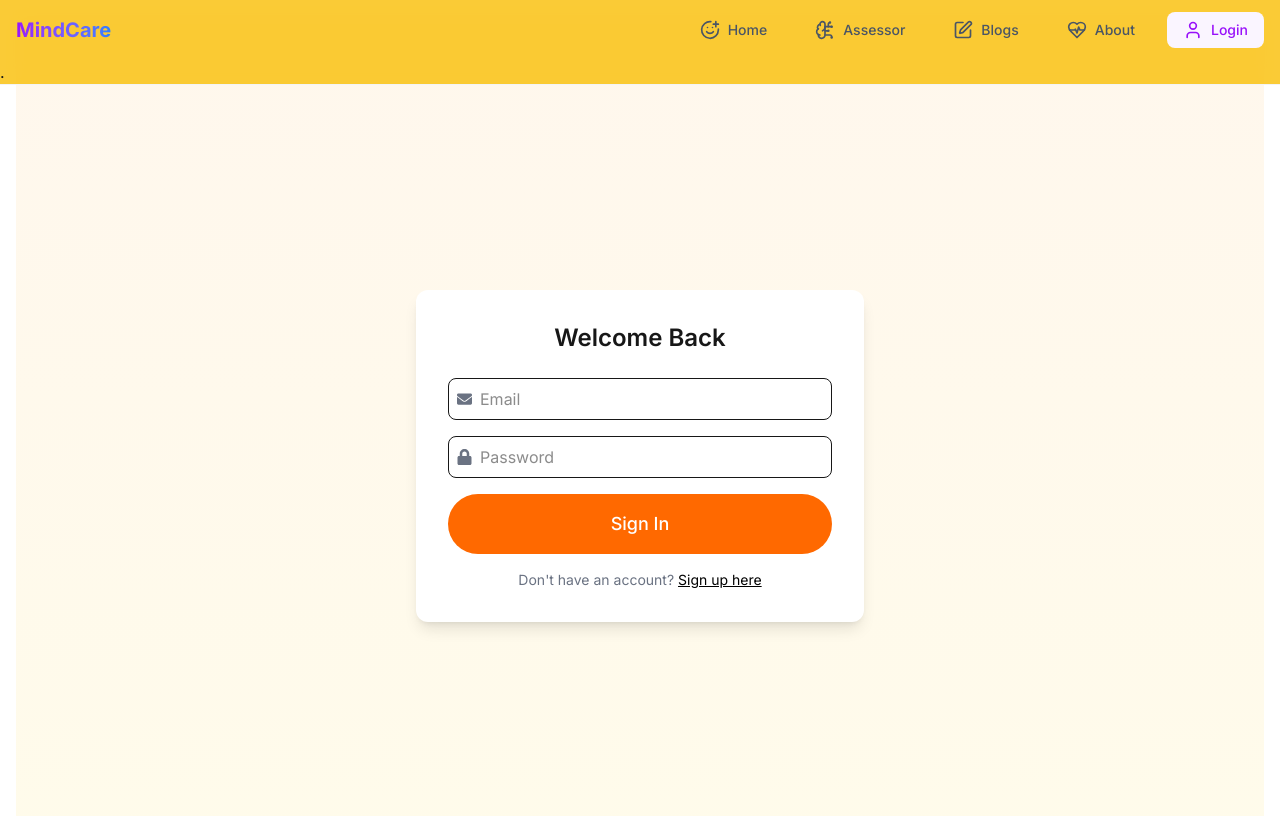
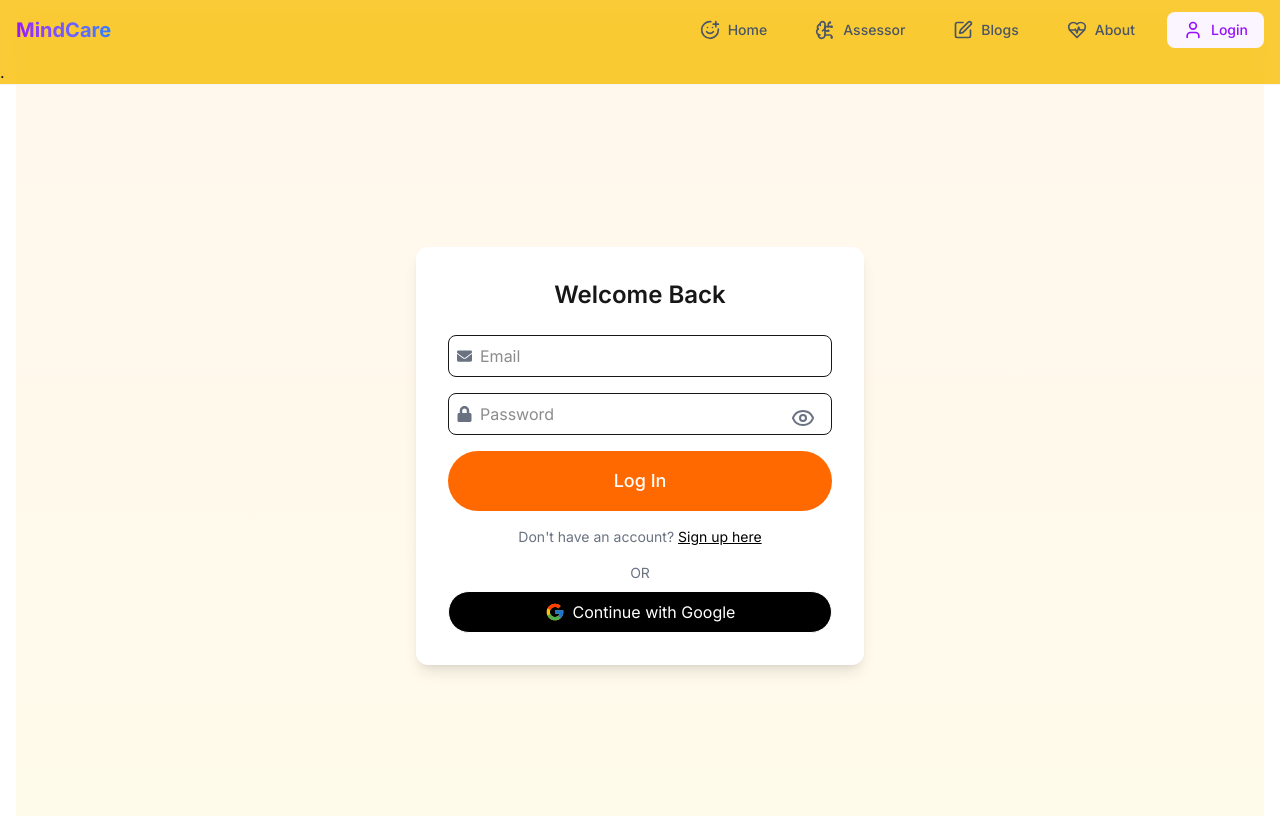
Before and after one commit to joynous/MindCare, a Next.js app: page /login in a window 1280 px wide. Built offline with nearby package versions, Linux system fonts and the light colour scheme.

Commit message:
Login and sign up logic added

```diff
--- /dev/null
+++ b/src/app/api/login/route.ts
@@ -0,0 +1,53 @@
+import { NextResponse } from "next/server";
+import clientPromise from "../../lib/mongodb";
+import bcrypt from "bcryptjs";
+
+export async function POST(request: Request) {
+  try {
+    const { email, password } = await request.json();
+
+    if (!email || !password) {
+      return NextResponse.json(
+        { message: "Email and password are required" },
+        { status: 400 }
+      );
+    }
+
+    const client = await clientPromise;
+    const db = client.db("test");
+
+    const user = await db.collection("users").findOne({
+      "personal_info.email": email,
+    });
+
+    if (!user) {
+      return NextResponse.json(
+        { message: "User not found" },
+        { status: 404 }
+      );
+    }
+
+    const isPasswordValid = await bcrypt.compare(
+      password,
+      user.personal_info.password
+    );
+
+    if (!isPasswordValid) {
+      return NextResponse.json(
+        { message: "Invalid password" },
+        { status: 401 }
+      );
+    }
+
+    return NextResponse.json(
+      { message: "Login successful", user: { email: user.personal_info.email } },
+      { status: 200 }
+    );
+  } catch (error) {
+    console.error("Error during login:", error);
+    return NextResponse.json(
+      { message: "Internal server error" },
+      { status: 500 }
+    );
+  }
+}
--- a/src/app/login/page.tsx
+++ b/src/app/login/page.tsx
@@ -1,19 +1,60 @@
 "use client";
 
-import { useState } from 'react';
-import { FaEnvelope, FaLock } from 'react-icons/fa';
+import { useState } from "react";
+import { FaEnvelope, FaLock } from "react-icons/fa";
+import { useRouter } from "next/navigation";
+import toast from "react-hot-toast";
+import { Eye, EyeOff } from "lucide-react";
+import { FcGoogle } from "react-icons/fc";
+
 
 export default function Login() {
-  const [email, setEmail] = useState('');
-  const [password, setPassword] = useState('');
-  const [error, setError] = useState('');
+  const [email, setEmail] = useState("");
+  const [password, setPassword] = useState("");
+  const [passwordVisible, setPasswordVisible] = useState(false);
+  const [error, setError] = useState("");
+  const [loading, setLoading] = useState(false);
+  const router = useRouter();
 
-  const handleLogin = () => {
+  const handleGoogleSignIn = () => {
+    toast.success("Google sign-in clicked!");
+  };
+
+  const handleLogin = async () => {
     if (!email || !password) {
-      setError('Both fields are required');
-    } else {
-      setError('');
-      console.log('Logging in with:', { email, password });
+      setError("Both fields are required");
+      return;
+    }
+
+    setLoading(true);
+    setError("");
+
+    try {
+      const response = await fetch("/api/login", {
+        method: "POST",
+        headers: {
+          "Content-Type": "application/json",
+        },
+        body: JSON.stringify({ email, password }),
+      });
+
+      if (!response.ok) {
+        const errorData = await response.json();
+        throw new Error(errorData.message || "Login failed");
+      }
+
+      const data = await response.json();
+      console.log("Login successful:", data);
+
+      toast.success("Login successful!");
+
+      router.push("/");
+    } catch (error) {
+      console.error("Error during login:", error);
+      setError(error instanceof Error ? error.message : "Login failed");
+      toast.error("Login failed. Please try again.");
+    } finally {
+      setLoading(false);
     }
   };
 
@@ -35,19 +76,42 @@ export default function Login() {
           <div className="flex items-center border rounded-lg p-2 relative">
             <FaLock className="mr-2 text-gray-500" />
             <input
-              type="password"
+              type={passwordVisible ? "text" : "password"}
               placeholder="Password"
               className="w-full outline-none"
               value={password}
               onChange={(e) => setPassword(e.target.value)}
             />
+            <span
+              className="absolute right-4 top-3 cursor-pointer text-gray-500 hover:text-orange-500"
+              onClick={() => setPasswordVisible(!passwordVisible)}
+              aria-label="Toggle Password Visibility"
+            >
+              {passwordVisible ? <EyeOff size={24} /> : <Eye size={24} />}
+            </span>
           </div>
           {error && <p className="text-red-500 text-sm">{error}</p>}
-          {/* class="bg-orange-500 text-white px-8 py-4 rounded-full text-lg font-medium hover:bg-orange-600 transition-all" */}
-          <button className="w-full bg-orange-500 text-white px-8 py-4 rounded-full text-lg font-medium hover:bg-orange-600 transition-all py-2" onClick={handleLogin}>Sign In</button>
+          <button
+            className="w-full bg-orange-500 text-white px-8 py-4 rounded-full text-lg font-medium hover:bg-orange-600 transition-all py-2 cursor-pointer"
+            onClick={handleLogin}
+            disabled={loading}
+          >
+            {loading ? "Logging in..." : "Log In"}
+          </button>
           <div className="text-center text-sm text-gray-500">
-            Don't have an account? <a href="/signup" className="text-black underline">Sign up here</a>
+            Don't have an account?{" "}
+            <a href="/signup" className="text-black underline">
+              Sign up here
+            </a>
           </div>
+          <div className="text-center text-sm text-gray-500 my-2">OR</div>
+          <button
+            onClick={handleGoogleSignIn}
+            className="w-full bg-black text-white border rounded-full flex items-center justify-center py-2 cursor-pointer"
+          >
+            <FcGoogle className="w-5 h-5 mr-2" />
+            Continue with Google
+          </button>
         </div>
       </div>
     </div>
--- a/src/app/signup/page.tsx
+++ b/src/app/signup/page.tsx
@@ -5,8 +5,10 @@ import { FaUser, FaLock, FaEnvelope } from "react-icons/fa";
 import { FcGoogle } from "react-icons/fc";
 import { Eye, EyeOff } from "lucide-react";
 import toast from "react-hot-toast";
+import { useRouter } from "next/navigation";
 
 export default function Signup() {
+  const router = useRouter();
   const [password, setPassword] = useState("");
   const [confirmPassword, setConfirmPassword] = useState("");
   const [passwordError, setPasswordError] = useState("");
@@ -16,27 +18,31 @@ export default function Signup() {
   const [loading, setLoading] = useState(false);
   const formRef = useRef<HTMLFormElement>(null);
 
-
-  const userAuthThroughServer = async (fullname: string,username:string, email: string, password: string) => {
+  const userAuthThroughServer = async (
+    fullname: string,
+    username: string,
+    email: string,
+    password: string
+  ) => {
     try {
-      const res = await fetch('/api/signup', {
-        method: 'POST',
+      const res = await fetch("/api/signup", {
+        method: "POST",
         headers: {
-          'Content-Type': 'application/json',
+          "Content-Type": "application/json",
         },
-        body: JSON.stringify({ fullname ,username, email, password }),
+        body: JSON.stringify({ fullname, username, email, password }),
       });
 
       if (!res.ok) {
         const errorData = await res.json();
-        throw new Error(errorData.message || 'Something went wrong');
+        throw new Error(errorData.message || "Something went wrong");
       }
 
       const data = await res.json();
-      console.log('Signup successful:', data);
+      console.log("Signup successful:", data);
       return data;
     } catch (error) {
-      console.error('Error during signup:', error);
+      console.error("Error during signup:", error);
       throw error;
     }
   };
@@ -47,19 +53,18 @@ export default function Signup() {
     if (!formRef.current) return;
 
     const formData = new FormData(formRef.current);
-    const { fullname,username, email, password } = Object.fromEntries(formData) as {
+    const { fullname, username, email, password } = Object.fromEntries(formData) as {
       fullname: string;
-      username:string;
+      username: string;
       email: string;
       password: string;
-  };
+    };
 
     if (fullname.length < 5) return toast.error("Fullname must be at least 5 letters long");
     if (!email) return toast.error("Enter Email");
     if (!password) return toast.error("Enter Password");
 
     const emailRegex = /^\w+([\.-]?\w+)*@\w+([\.-]?\w+)*(\.\w{2,3})+$/;
-
     if (!emailRegex.test(email)) return toast.error("Email is invalid");
 
     if (password !== confirmPassword) return toast.error("Passwords do not match");
@@ -67,11 +72,9 @@ export default function Signup() {
     setLoading(true);
 
     try {
-      await new Promise((resolve) => setTimeout(resolve, 2000));
+      await userAuthThroughServer(fullname, username, email, password);
       toast.success("Signup successful!");
-      userAuthThroughServer(fullname,username,email,password)
-      console.log("Done");
-
+      router.push("/"); // Redirect to the home page after successful signup
     } catch (error) {
       toast.error("Signup failed. Please try again.");
     } finally {
@@ -83,9 +86,12 @@ export default function Signup() {
     const value = e.target.value;
     if (type === "pass") {
       setPassword(value);
-      const regex = /^(?=.*[a-z])(?=.*[A-Z])(?=.*\d)[A-Za-z\d]{6,20}$/;
+      const regex = /^(?=.*[a-z])(?=.*[A-Z])(?=.*\d)(?=.*[@$!%*?&])[A-Za-z\d@$!%*?&]{6,20}$/;
+
       if (!regex.test(value)) {
-        setPasswordError("Password should be 6 to 20 characters long with at least 1 numeric, 1 lowercase, and 1 uppercase letter");
+        setPasswordError(
+          "Password should be 6 to 20 characters long with at least 1 special character , 1 numeric, 1 lowercase, and 1 uppercase letter"
+        );
       } else {
         setPasswordError("");
       }
@@ -195,13 +201,16 @@ export default function Signup() {
         <div className="text-center text-sm text-gray-500 my-2">OR</div>
         <button
           onClick={handleGoogleSignIn}
-          className="w-full bg-black text-white border rounded-full flex items-center justify-center py-2"
+          className="w-full bg-black text-white border rounded-full flex items-center justify-center py-2 cursor-pointer"
         >
           <FcGoogle className="w-5 h-5 mr-2" />
           Continue with Google
         </button>
         <p className="text-center text-sm text-gray-500 mt-2">
-          Already a member? <a href="/login" className="text-black underline">Login</a>
+          Already a member?{" "}
+          <a href="/login" className="text-black underline">
+            Login
+          </a>
         </p>
       </div>
     </div>
```
